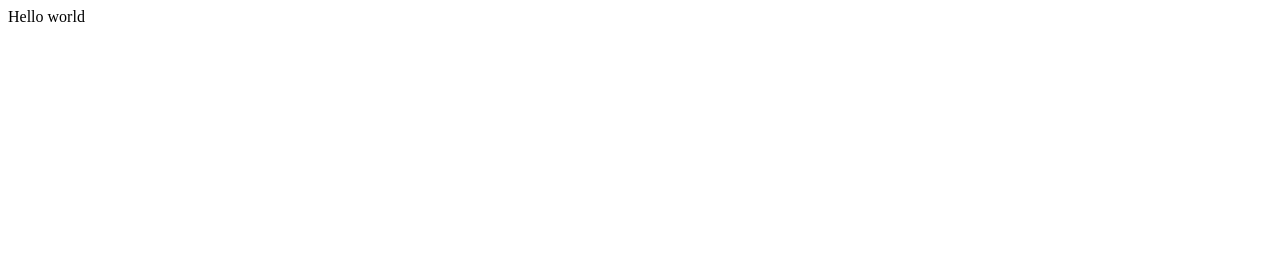
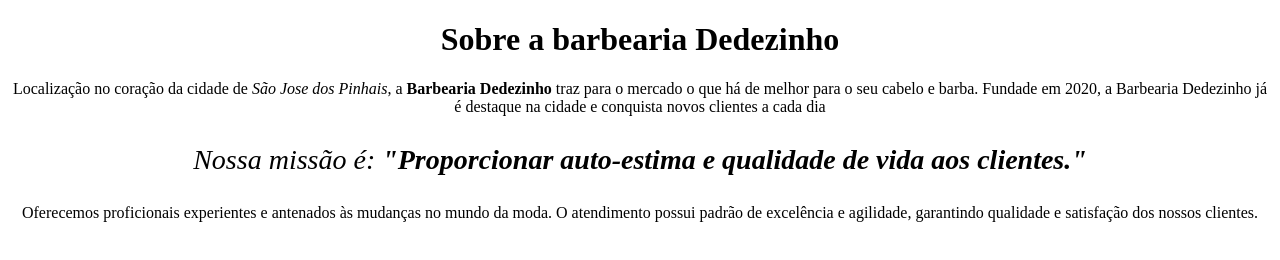
Before and after one commit to dedelind/Barbearia-Dedezinho, a plain HTML site: page index.html in a window 1280 px wide. Drawn offline with Linux system fonts and the light colour scheme.

Commit message:
17/04/2024

```diff
--- a/index.html
+++ b/index.html
@@ -9,8 +9,13 @@
 </head>
 
 <body>
-  Hello world
-  <script src="script.js"></script>
+ <h1>Sobre a barbearia Dedezinho</h1>
+
+   <p>Localização no coração da cidade de <em>São Jose dos Pinhais</em>, a <strong>Barbearia Dedezinho</strong> traz para o mercado o que há de melhor para o seu cabelo e barba. Fundade em 2020, a Barbearia Dedezinho já é destaque na cidade e conquista novos clientes a cada dia </p>
+
+  <p id="missao"><em>Nossa missão é: <strong>"Proporcionar auto-estima e qualidade de vida aos clientes."</strong></em></p>
+
+  <p>Oferecemos proficionais experientes e antenados às mudanças no mundo da moda. O atendimento possui padrão de excelência e agilidade, garantindo qualidade e satisfação dos nossos clientes. </p>
 </body>
 
 </html>
--- a/style.css
+++ b/style.css
@@ -1,4 +1,11 @@
-html {
-  height: 100%;
-  width: 100%;
+h1{
+  text-align:center;
 }
+
+p {
+  text-align:center;
+}
+
+#missao{
+  font-size: 28px;
+}
```
